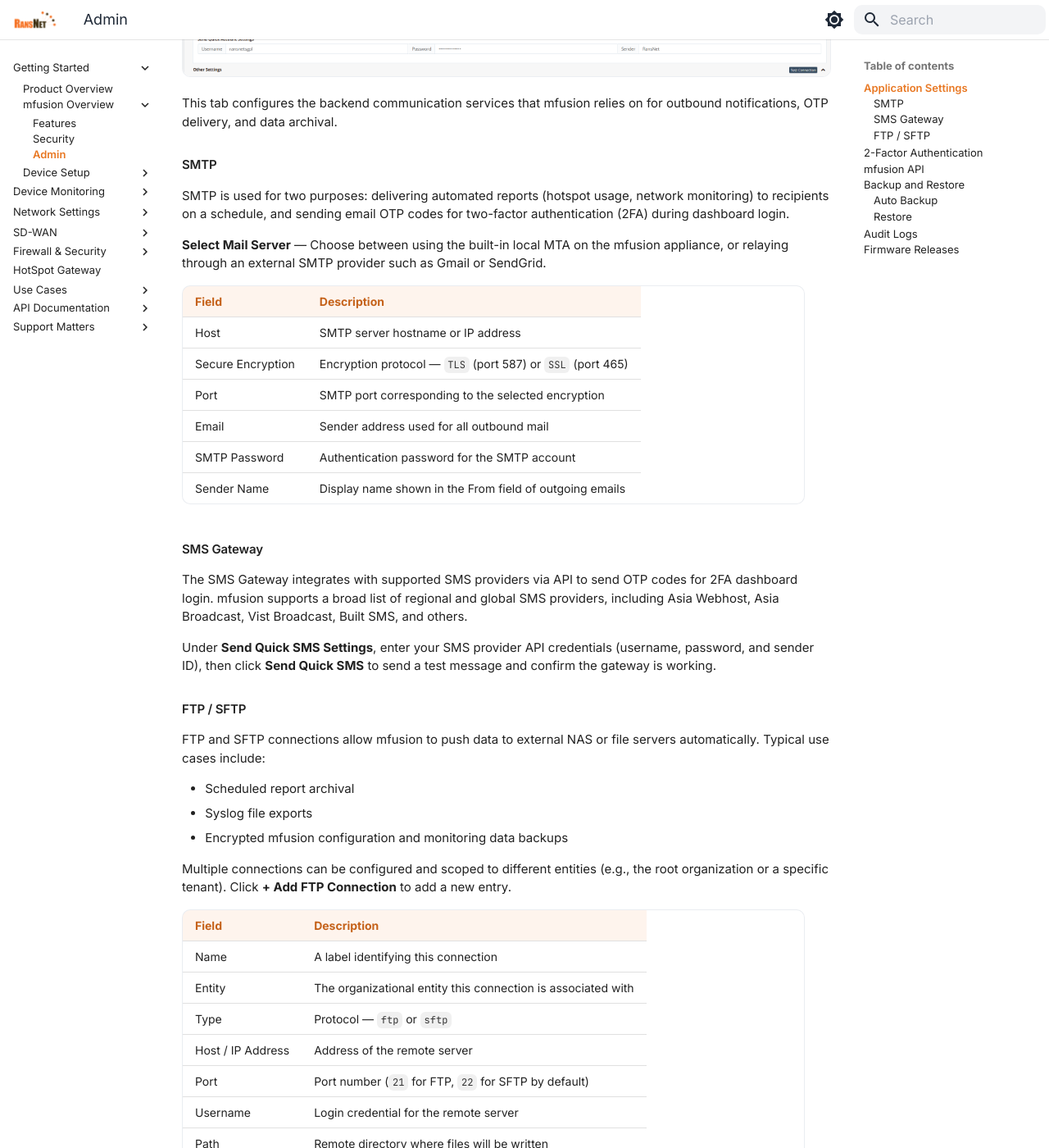
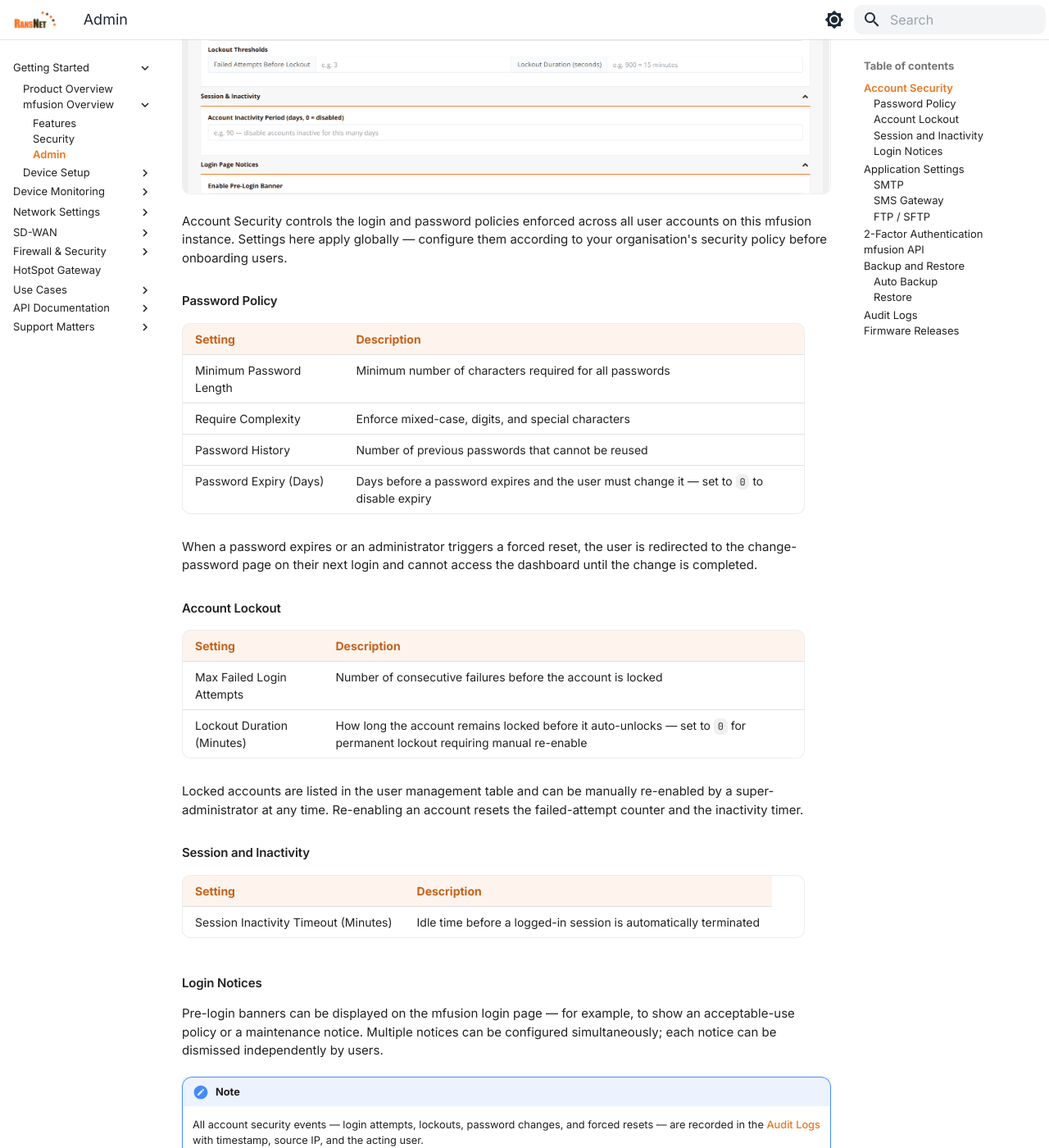
Before and after one commit to RansNet/docs, an MkDocs documentation site: the page built from docs/start/mfusion/admin.md, in a window 1280 px wide and 1400 px high, scrolled down 682 px. Shown: the whole window at 82% size. Built offline with MkDocs 1.6.1 and Material for MkDocs 9.7.7, drawn with Linux system fonts in a browser that asks for light colours; some of the changed text lies outside the part shown.

Commit message:
updated admin - account security

```diff
--- a/docs/start/mfusion/admin.md
+++ b/docs/start/mfusion/admin.md
@@ -3,6 +3,47 @@
 This section applies to **on-premise / private mfusion deployments** where you manage your own mfusion server. The Administration panel provides the critical backend configuration needed for mfusion to operate — covering outbound communications, authentication security, API access control, data backup, and operational audit trails.
 
 ---
+
+## Account Security
+
+Navigate to **ADMIN → General → Account Settings**.
+
+![Account Settings](../images/start-mfusionarc-16.png)
+
+Account Security controls the login and password policies enforced across all user accounts on this mfusion instance. Settings here apply globally — configure them according to your organisation's security policy before onboarding users.
+
+### Password Policy
+
+| Setting | Description |
+|---|---|
+| Minimum Password Length | Minimum number of characters required for all passwords |
+| Require Complexity | Enforce mixed-case, digits, and special characters |
+| Password History | Number of previous passwords that cannot be reused |
+| Password Expiry (Days) | Days before a password expires and the user must change it — set to `0` to disable expiry |
+
+When a password expires or an administrator triggers a forced reset, the user is redirected to the change-password page on their next login and cannot access the dashboard until the change is completed.
+
+### Account Lockout
+
+| Setting | Description |
+|---|---|
+| Max Failed Login Attempts | Number of consecutive failures before the account is locked |
+| Lockout Duration (Minutes) | How long the account remains locked before it auto-unlocks — set to `0` for permanent lockout requiring manual re-enable |
+
+Locked accounts are listed in the user management table and can be manually re-enabled by a super-administrator at any time. Re-enabling an account resets the failed-attempt counter and the inactivity timer.
+
+### Session and Inactivity
+
+| Setting | Description |
+|---|---|
+| Session Inactivity Timeout (Minutes) | Idle time before a logged-in session is automatically terminated |
+
+### Login Notices
+
+Pre-login banners can be displayed on the mfusion login page — for example, to show an acceptable-use policy or a maintenance notice. Multiple notices can be configured simultaneously; each notice can be dismissed independently by users.
+
+!!! note
+    All account security events — login attempts, lockouts, password changes, and forced resets — are recorded in the [Audit Logs](#audit-logs) with timestamp, source IP, and the acting user.
 
 ## Application Settings
 
@@ -167,5 +208,10 @@
 
 Once uploaded, the release becomes available for selection when triggering a firmware upgrade from the device management interface.
 
+For a summary of what is included in each firmware release, see the release notes:
+
+- [Release Notes — Branch Series](../../support/rn/branch.md) (HSA, UA, XE, UAP)
+- [Release Notes — Gateway Series](../../support/rn/gateway.md) (CMG, HSG)
+
 !!! note
     Only active devices with a valid activation code and an active support contract are permitted to download firmware from mfusion.
--- a/mkdocs.yml
+++ b/mkdocs.yml
@@ -102,6 +102,7 @@
       - Bridge: config/iface/bridge.md
       - WWAN: config/iface/wwan.md
       - PPPoE: config/iface/pppoe.md
+      #- Netflow Export: config/iface/netflow.md
       - Switchport: config/iface/switchport.md
       - WiFi as WAN: config/iface/wifiwan.md
     - DHCP: config/dhcp.md
```
Also changed, not shown: docs/config/netflow.md (added, +10 -0 lines), docs/start/images/start-mfusionarc-16.png (added).
